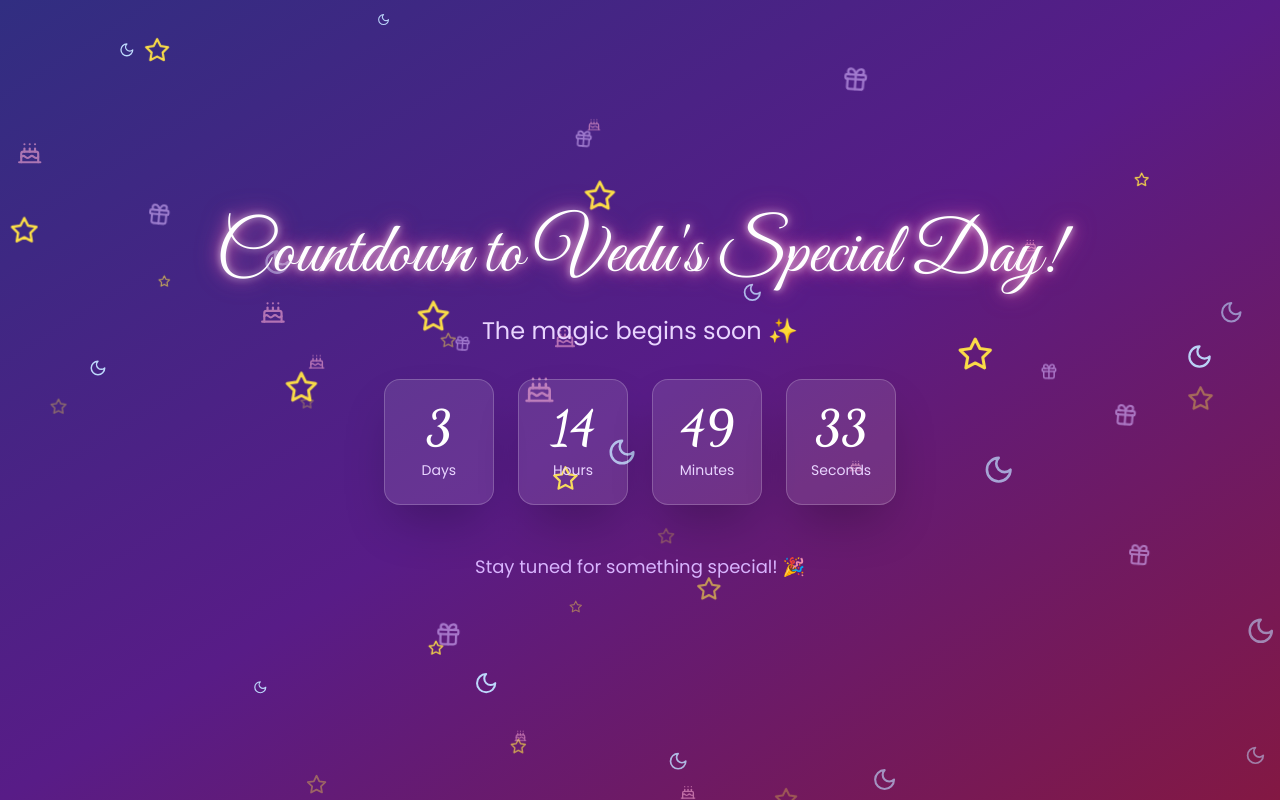
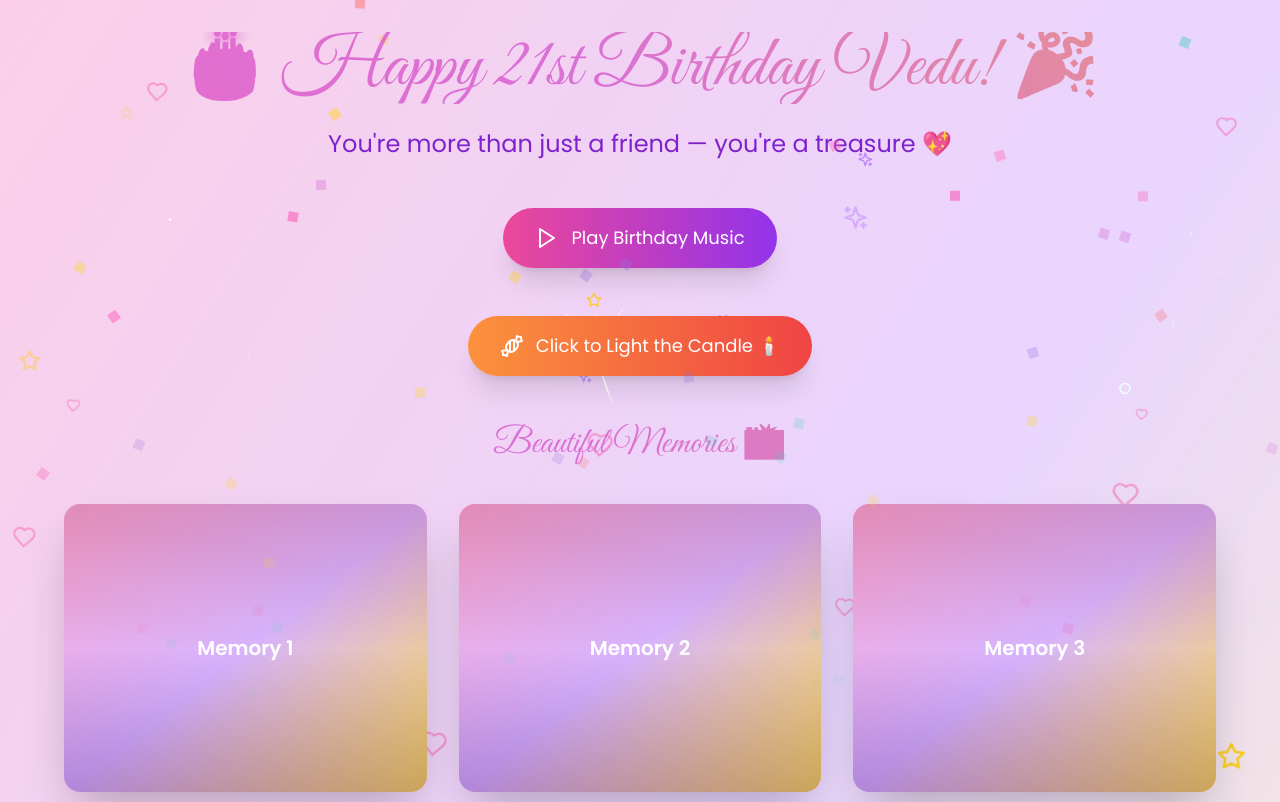
Before and after one commit to Harishkhuva/vedu-s-birthday, a React (Vite) app: page / in a window 1280 px wide. Shown: the top 802 px of the page. Built offline with nearby package versions, Linux system fonts and the light colour scheme.

Commit message:
Update App.jsx

```diff
--- a/src/App.jsx
+++ b/src/App.jsx
@@ -18,7 +18,7 @@ const BirthdayApp = () => {
   const audioRef = useRef(null);
 
   // Birthday date: August 9, 2025
-  const birthdayDate = dayjs('2025-08-09T00:00:00');
+  const birthdayDate = dayjs('2025-08-04T00:00:00');
 
   useEffect(() => {
     const timer = setInterval(() => {
```
